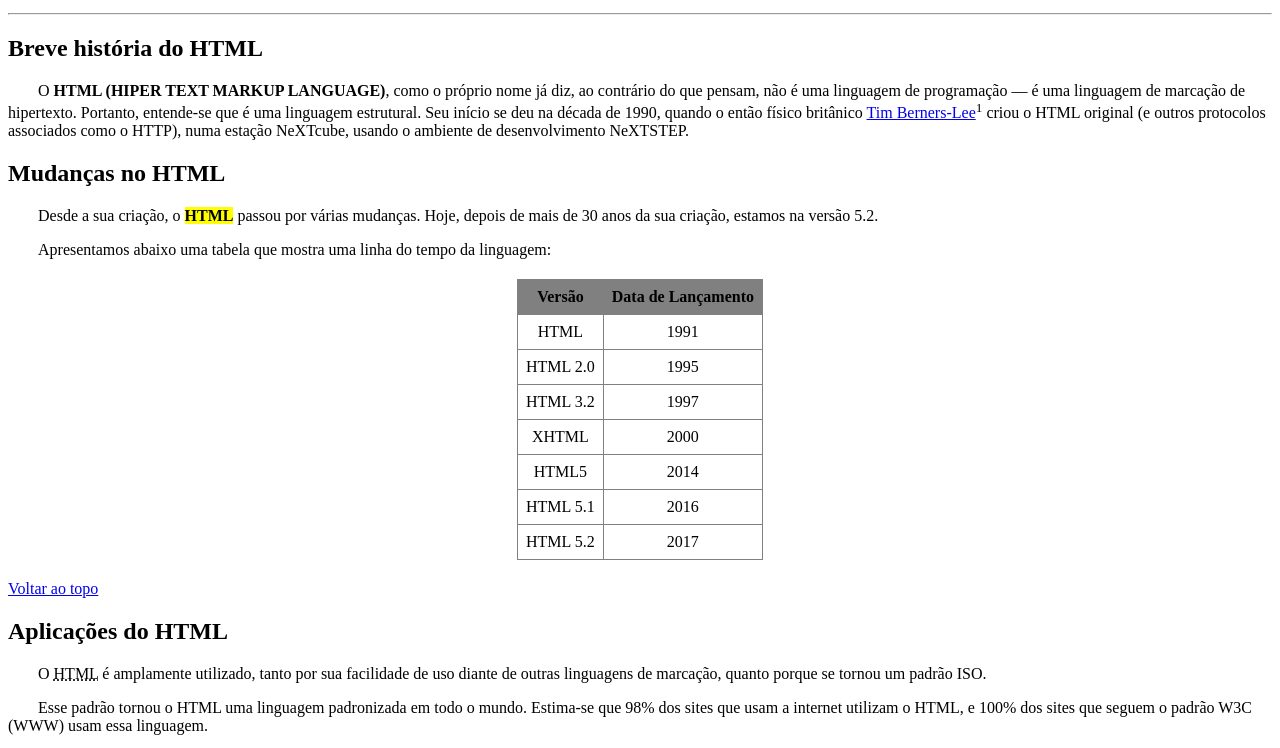
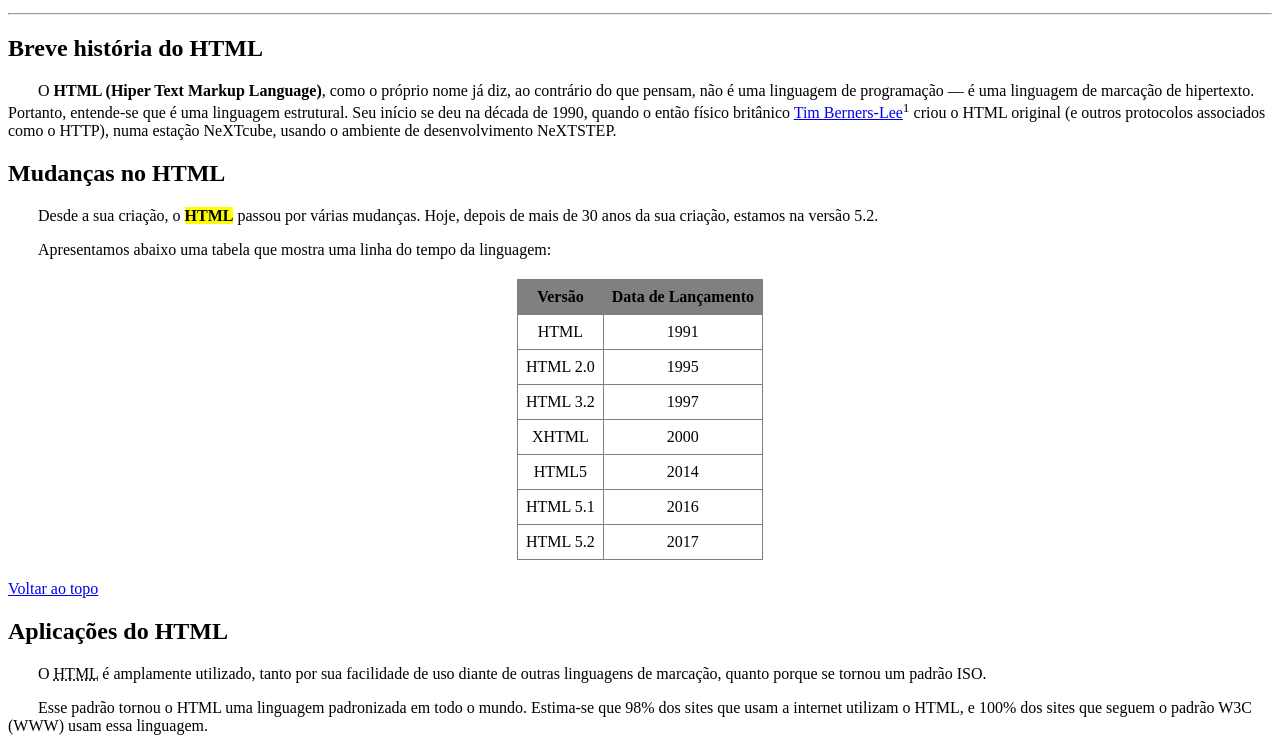
Before and after one commit to digitalinnovationone/trilha-html-modulo-1, a plain HTML site: page index.html in a window 1280 px wide. Shown: the part 46-794 px from the top of the page. Drawn offline with Linux system fonts and the light colour scheme.

Commit message:
Desafio dio.me

```diff
--- a/index.html
+++ b/index.html
@@ -84,7 +84,7 @@
 
   <h2 id="historia">Breve história do HTML</h2>
   <p>
-    O <strong>HTML (HIPER TEXT MARKUP LANGUAGE)</strong>, como o próprio nome já diz, ao contrário do que pensam, não é uma linguagem de programação — é uma linguagem de marcação de hipertexto. Portanto, entende-se que é uma linguagem estrutural.
+    O <strong>HTML (Hiper Text Markup Language)</strong>, como o próprio nome já diz, ao contrário do que pensam, não é uma linguagem de programação — é uma linguagem de marcação de hipertexto. Portanto, entende-se que é uma linguagem estrutural.
     Seu início se deu na década de 1990, quando o então físico britânico <a href="https://pt.wikipedia.org/wiki/Tim_Berners-Lee">Tim Berners-Lee</a><sup>1</sup> criou o HTML original (e outros protocolos associados como o HTTP), numa estação NeXTcube, usando o ambiente de desenvolvimento NeXTSTEP.
   </p>
 
```
